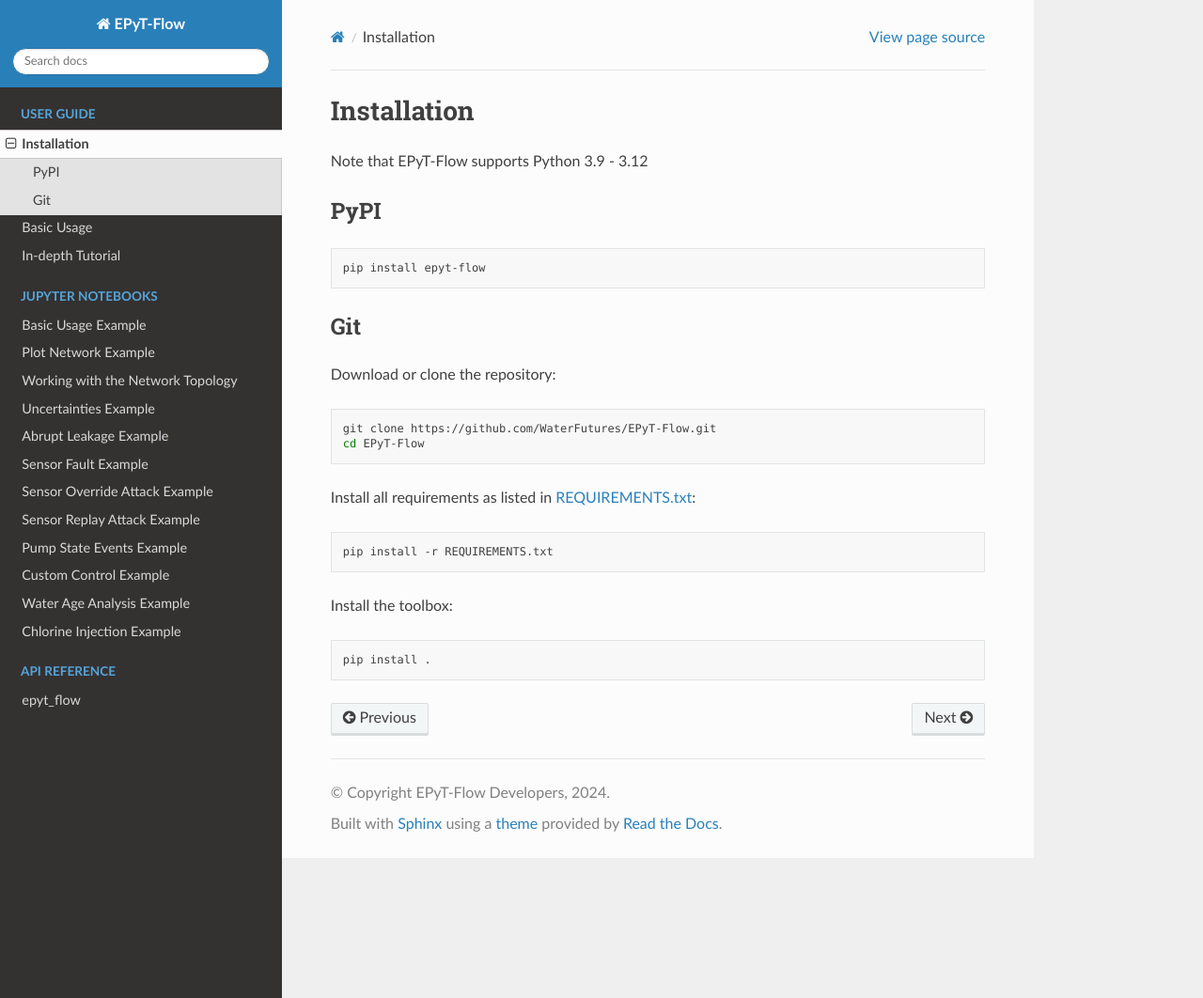
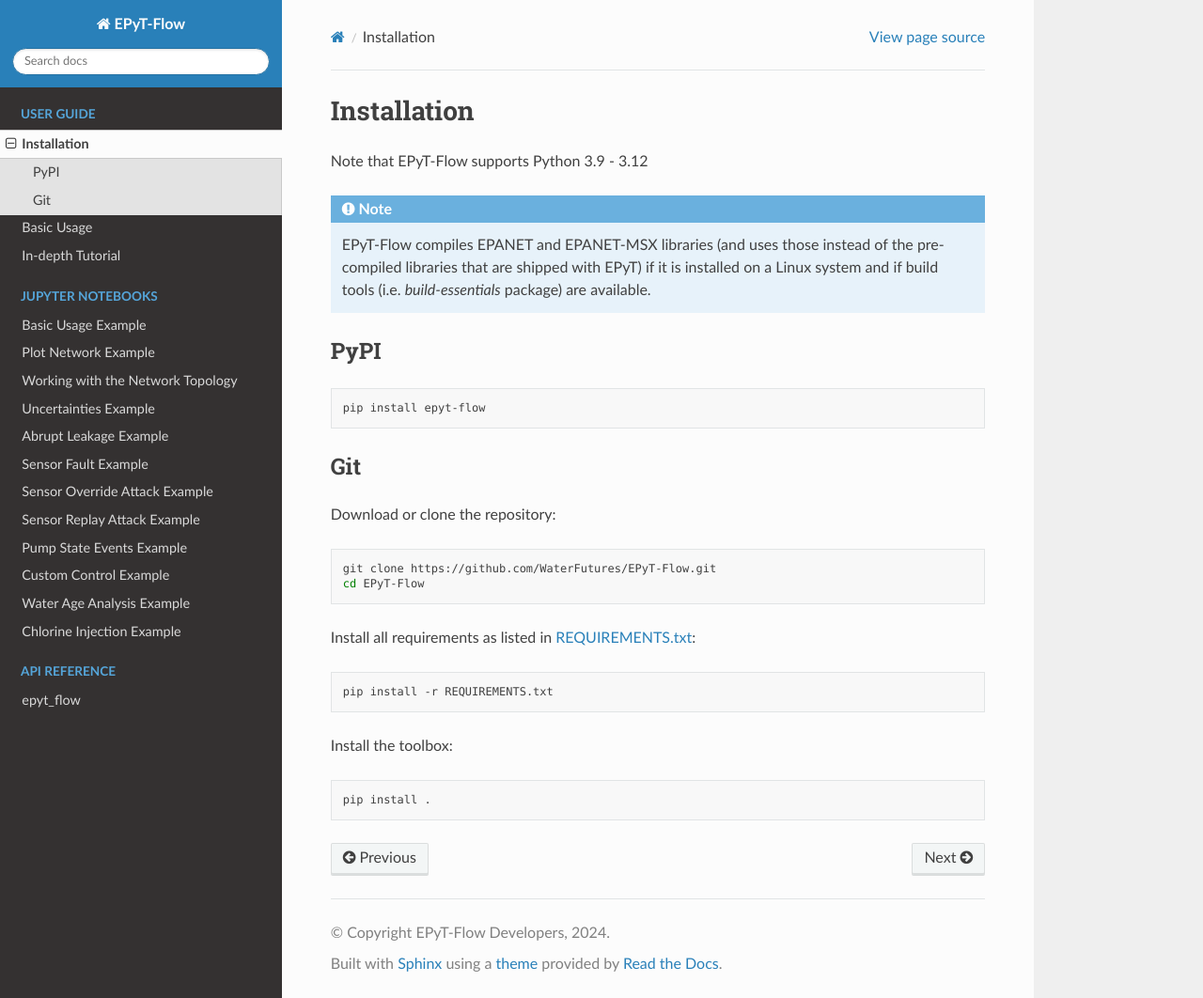
Before and after one commit to WaterFutures/EPyT-Flow, a Sphinx documentation site: the page built from docs/installation.rst, in a window 1280 px wide and 1062 px high. Shown: the whole window at 94% size. Built offline with Sphinx 7.4.7 and the Read the Docs theme 2.0.0, drawn with Linux system fonts in a browser that asks for light colours.

Commit message:
Update installation instruction

```diff
--- a/docs/installation.rst
+++ b/docs/installation.rst
@@ -5,6 +5,12 @@
 ************
 
 Note that EPyT-Flow supports Python 3.9 - 3.12
+
+.. note::
+
+    EPyT-Flow compiles EPANET and EPANET-MSX libraries (and uses those instead of the pre-compiled
+    libraries that are shipped with EPyT) if it is installed on a Linux system and if
+    build tools (i.e. *build-essentials* package) are available.
 
 PyPI
 ----
```
